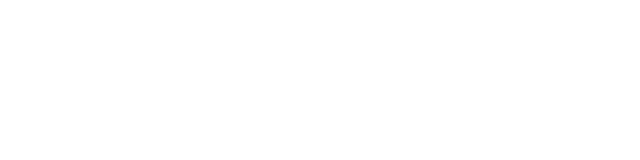
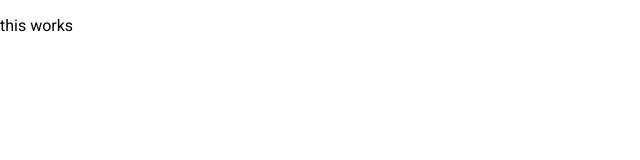
Before and after one commit to Mavericks5252/WAT-Home, an Angular app: page /create-account in a window 1280 px wide. Before the commit this address led to /. Shown: the top 160 px of the page, without its empty margins (0-640 px from the left). Built offline with nearby package versions, Linux system fonts and the light colour scheme.

Commit message:
router linked

```diff
--- a/src/app/account/account.component.ts
+++ b/src/app/account/account.component.ts
@@ -9,6 +9,7 @@ import { NotificationsComponent } from './notifications/notifications.component'
 import { MatListModule } from '@angular/material/list';
 import { MatDialog, MatDialogModule } from '@angular/material/dialog';
 import { SignInDialogComponent } from './sign-in-dialog/sign-in-dialog.component';
+import { RouterLink } from '@angular/router';
 
 
 export interface signInDialogData{
@@ -18,7 +19,7 @@ export interface signInDialogData{
 @Component({
   selector: 'app-account',
   standalone: true,
-  imports: [MatIconModule, MatButtonModule, MatBadgeModule, MatMenuModule, CommonModule, MatDividerModule, NotificationsComponent, MatListModule, MatDialogModule, SignInDialogComponent],
+  imports: [MatIconModule, MatButtonModule, MatBadgeModule, MatMenuModule, CommonModule, MatDividerModule, NotificationsComponent, MatListModule, MatDialogModule, SignInDialogComponent,RouterLink],
   templateUrl: './account.component.html',
   styleUrl: './account.component.css',
   changeDetection: ChangeDetectionStrategy.Default,
--- a/src/app/account/create-account/create-account.component.html
+++ b/src/app/account/create-account/create-account.component.html
@@ -1,4 +1,6 @@
-<mat-drawer-container>
+<p>this works</p>
+
+<!-- <mat-drawer-container>
     <mat-drawer mode="side" opened></mat-drawer>
     <mat-drawer-content></mat-drawer-content>
-</mat-drawer-container>
+</mat-drawer-container> -->
--- a/src/app/account/sign-in-dialog/sign-in-dialog.component.html
+++ b/src/app/account/sign-in-dialog/sign-in-dialog.component.html
@@ -40,5 +40,5 @@
         <button mat-button *ngSwitchDefault class="login-button" (click) ="email && password && login()"><span>Log In</span></button>
         <!-- <span *ngIf="this.passwordReset === true">{{this.passwordReset ? 'Reset Password': 'Log In'}}</span> -->
     </div>
-    <a href="javascript:void(0)" (click)="createAccount()" class="create-account">Create Account</a>
+    <a routerlink="/create-account" class="create-account">Create Account</a>
 </mat-dialog-content>
--- a/src/app/account/sign-in-dialog/sign-in-dialog.component.ts
+++ b/src/app/account/sign-in-dialog/sign-in-dialog.component.ts
@@ -24,6 +24,7 @@ import {
 } from '@angular/material/dialog';
 import { CommonModule } from '@angular/common';
 import { MatIcon, MatIconModule } from '@angular/material/icon';
+import { RouterLink } from '@angular/router';
 
 export interface signInDialogData{
   email: string,
@@ -40,7 +41,7 @@ export class MyErrorStateMatcher implements ErrorStateMatcher {
 @Component({
   selector: 'app-sign-in-dialog',
   standalone: true,
-  imports: [MatDialogModule,MatButtonModule,MatFormFieldModule, MatInputModule, MatFormFieldModule, ReactiveFormsModule,FormsModule,CommonModule, MatProgressSpinnerModule, MatIconModule],
+  imports: [MatDialogModule,MatButtonModule,MatFormFieldModule, MatInputModule, MatFormFieldModule, ReactiveFormsModule,FormsModule,CommonModule, MatProgressSpinnerModule, MatIconModule, RouterLink],
   templateUrl: './sign-in-dialog.component.html',
   styleUrl: './sign-in-dialog.component.css'
 })
--- a/src/app/app-routing.module.ts
+++ b/src/app/app-routing.module.ts
@@ -7,8 +7,8 @@ import { ToolbarComponent } from './toolbar/toolbar.component';
 
 
 const routes: Routes = [
-  { path: 'createaccount', component: CreateAccountComponent },
-  { path: 'home', component: ToolbarComponent},
+  { path: 'create-account', component: CreateAccountComponent },
+  { path: '', component: ToolbarComponent},
 ];
 
 
--- a/src/app/app.routes.ts
+++ b/src/app/app.routes.ts
@@ -3,7 +3,6 @@ import { CreateAccountComponent } from './account/create-account/create-account.
 import { ToolbarComponent } from './toolbar/toolbar.component';
 
 export const routes: Routes = [
-    { path: 'createaccount', component: CreateAccountComponent },
-    { path: 'home', component: ToolbarComponent},
-    { path:'', redirectTo: 'home', pathMatch:'full'}
+    { path: 'create-account', component: CreateAccountComponent },
+    { path: '', component: ToolbarComponent}
 ];
```
